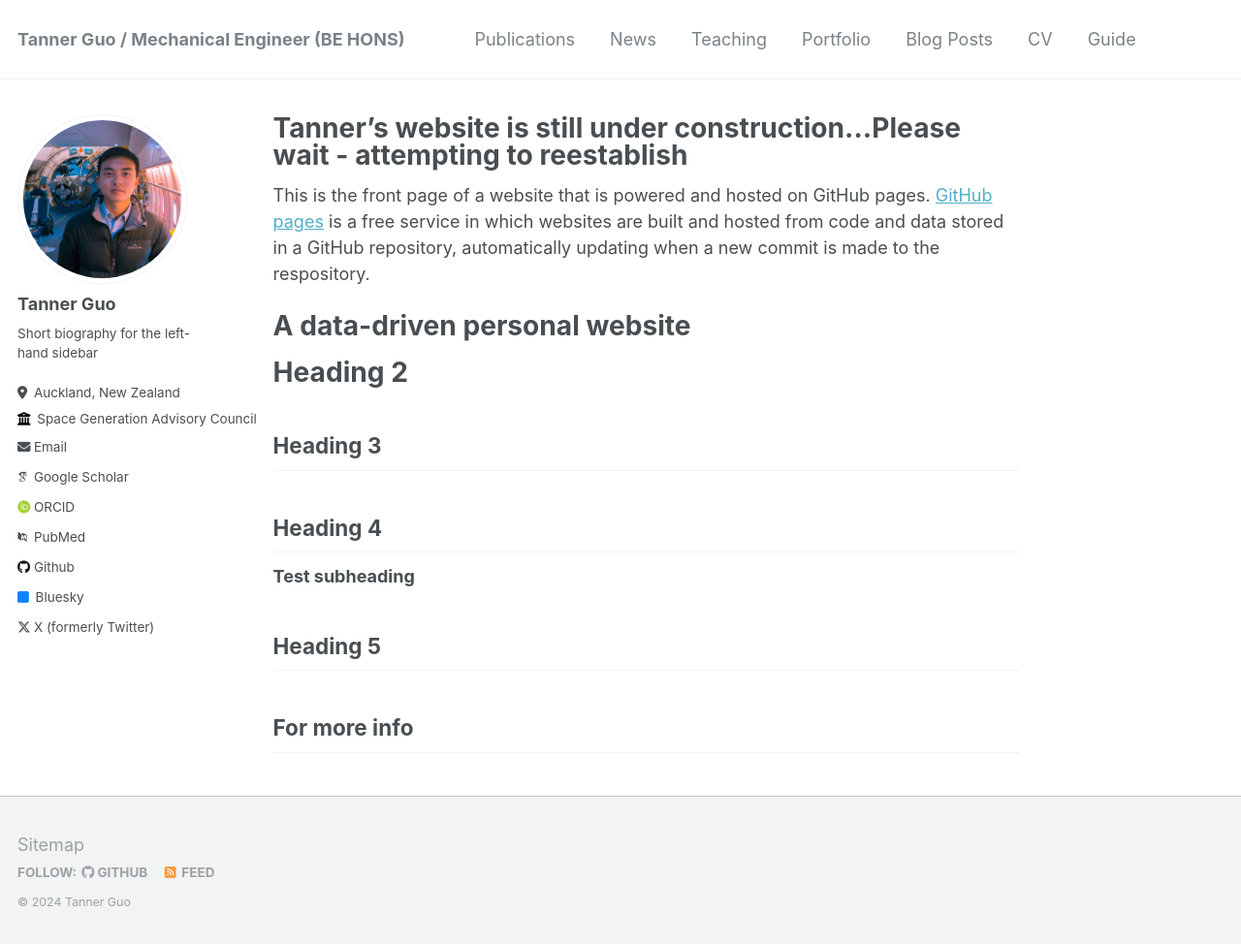
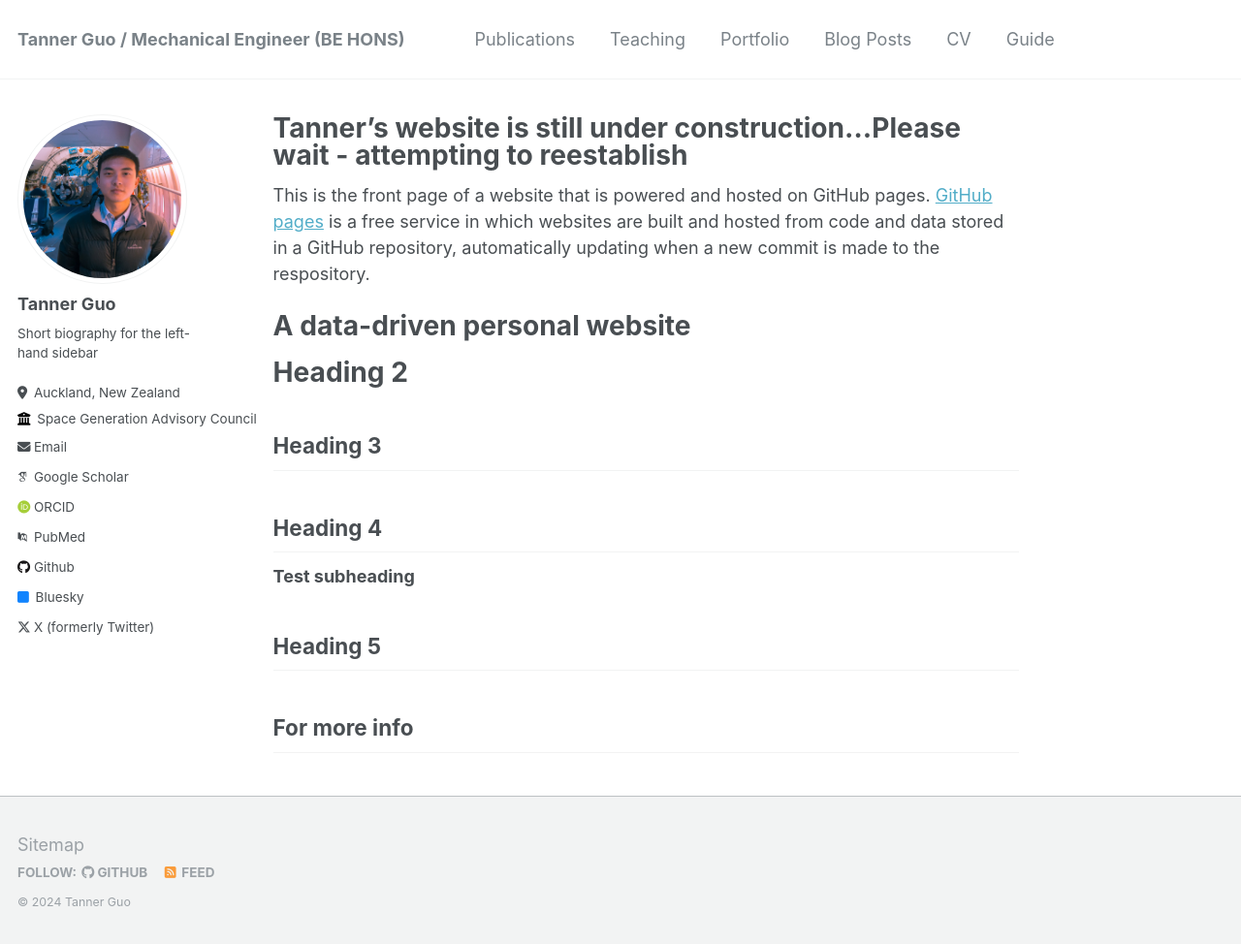
Before and after one commit to Tannerguo/tannerguo.github.io, a Jekyll site: the page built from _pages/about.md, in a window 1280 px wide and 977 px high. Shown: the top 974 px of the window at 97% size. Built offline with Jekyll 4.4.1, drawn with Linux system fonts in a browser that asks for light colours; some web fonts are replaced.

Commit message:
Update navigation.yml

```diff
--- a/_data/navigation.yml
+++ b/_data/navigation.yml
@@ -2,9 +2,6 @@
 main:
   - title: "Publications"
     url: /publications/
-
-  - title: "News"
-    url: /news/
 
   - title: "Teaching"
     url: /teaching/
```
